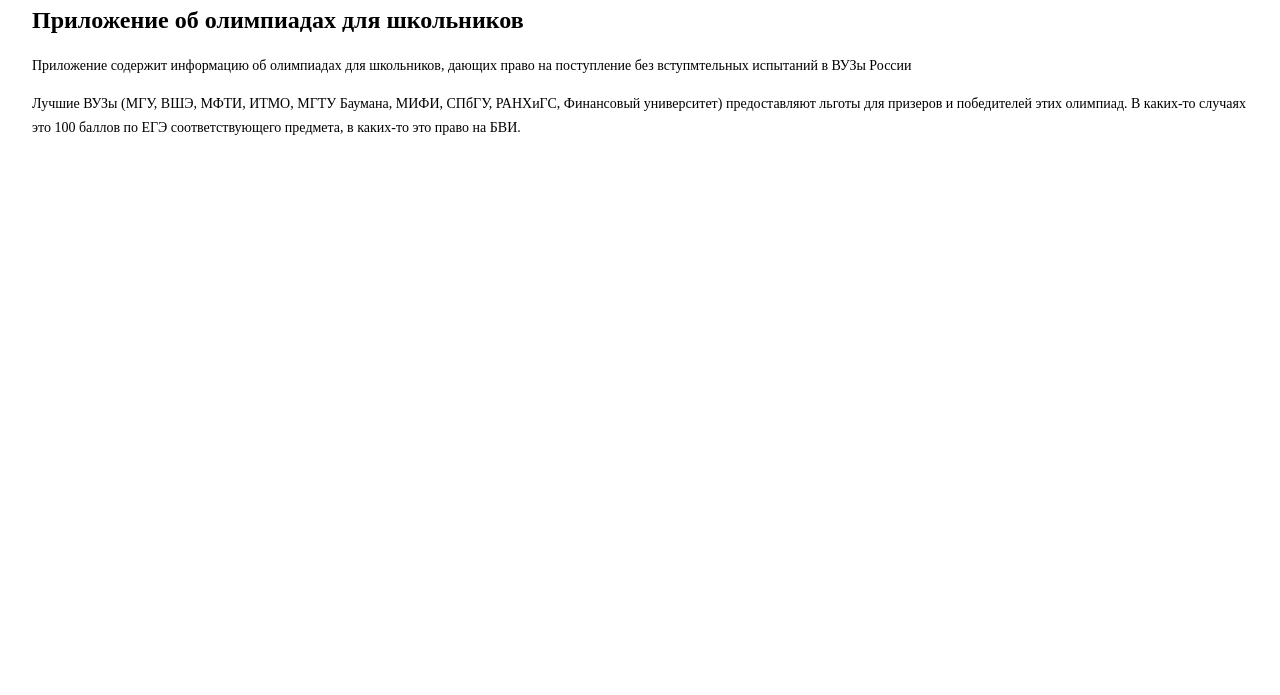
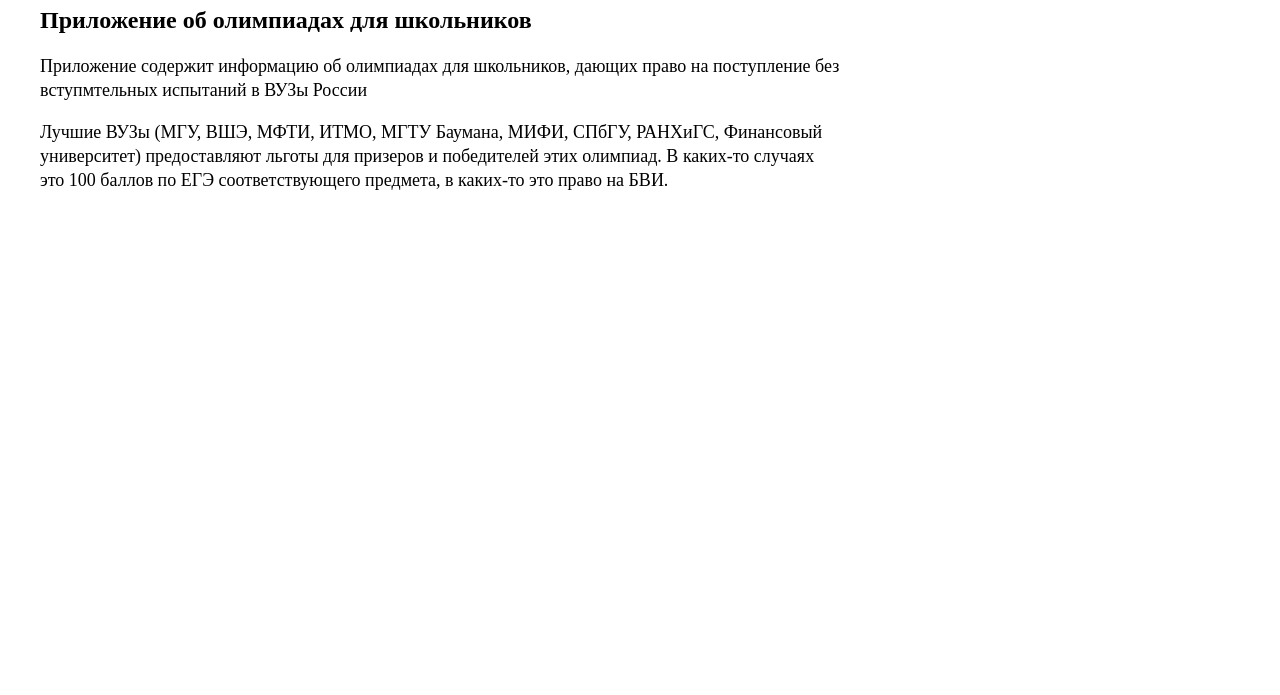
Before and after one commit to botwy/support-ios-bvi-app, a plain HTML site: page index.html in a window 1280 px wide. Shown: the part 105-800 px from the top of the page. Drawn offline with Linux system fonts and the light colour scheme.

Commit message:
Update index.html

```diff
--- a/index.html
+++ b/index.html
@@ -3,13 +3,13 @@
   <head>
     <style>
       .main {
-        padding: 24px;
+        padding: 24px 32px;
         display: grid;
-        grid-template-rows: 2fr 1fr;
+        grid-template-columns: 2fr 1fr;
       }
 
       .content {
-        font-size: 14px;
+        font-size: 18px;
         line-height: 24px
       }
     </style>
```
